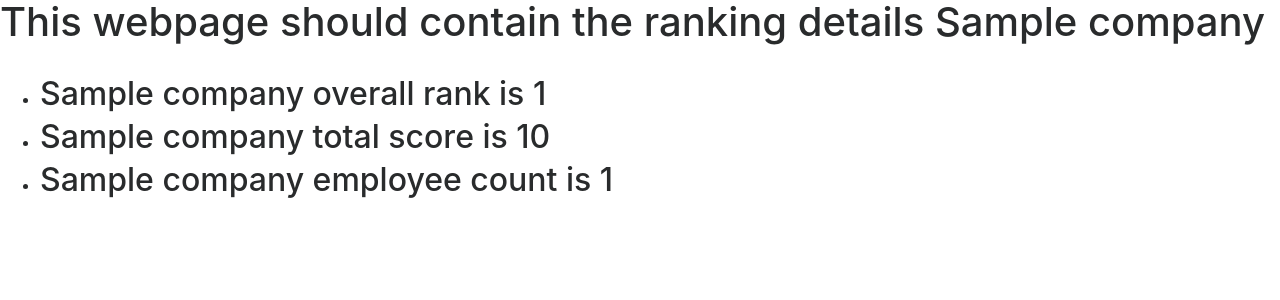
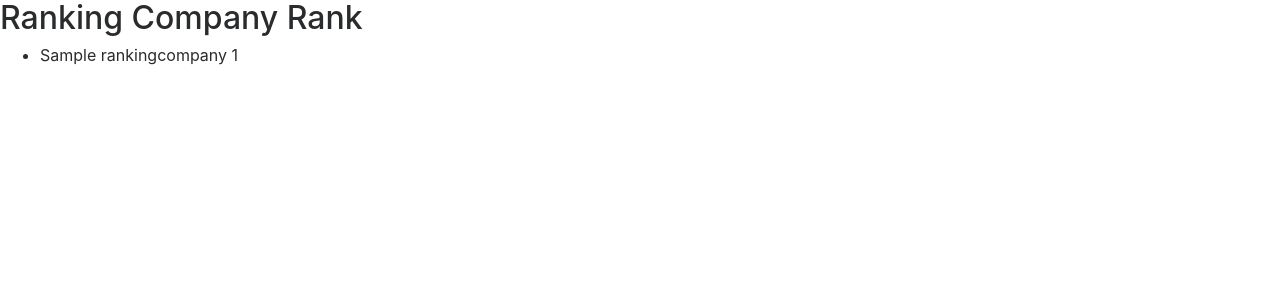
Before and after one commit to aayush848484/Project-Howard-DI, a Django app: page /company/1/ in a window 1280 px wide. Shown: the top 300 px of the page. Run offline with Django 3.2, Linux system fonts and the light colour scheme; tables that the repository leaves empty hold one stand-in row (values such as "Sample post"); some libraries are stand-ins or nearby versions.

Commit message:
Added the Individual Company Ranking and the Ranking Table for each individual ranking company.

```diff
--- a/Company/urls.py
+++ b/Company/urls.py
@@ -9,6 +9,8 @@ urlpatterns = [
     url(r'^(?P<company_id>[0-9]+)/$', views.readCompany, name='Read Company'),
     url(r'^$', views.index, name='Index'),
     url(r'^ranking_company/$', views.rankingCompany_details, name = "Ranking Company Details"),
+    url(r'ranking_company/(?P<ranking_company_id>[0-9]+)/$', views.rankingCompanyIndividualRankings,
+        name="Individual Rankings"),
     url(r'^company_and_ranking_company/$', views.companyAndRankingCompany, name= "Company And Ranking Company"),
     url(r'^search_result/(?P<rank_object>[0-9]+)/$', views.search_result, name = "Search Result")
 ]
--- a/Company/views.py
+++ b/Company/views.py
@@ -43,7 +43,12 @@ def record(request):
 def readCompany(request, company_id):
     #  Retrieve all the records of the company useing the company ID.
     #  Send it to the html file which will render it.
-    company_details = Company.objects.get(pk = company_id)
+    #  company_details = Company.objects.get(pk = company_id)
+    company_details = dict()
+    company_name = Company.objects.get(id = company_id)
+    a = CompanyRanking.objects.filter(company = company_id)
+    for each_record in a:
+        company_details[each_record.rankingCompany.name] = each_record.rank
     context = {'company_details': company_details}
     return render(request, 'Company/templates/company_details.html', context)
 
@@ -53,6 +58,15 @@ def rankingCompany_details(request):
     context = {'rankings_company': rankings_company }
     return render(request, 'Company/templates/ranking_company_details.html', context)
 
+def rankingCompanyIndividualRankings(request, ranking_company_id):
+    companies_ranked = CompanyRanking.objects.filter(rankingCompany__id = ranking_company_id)
+    return_dict = dict()
+    for individual_companies in companies_ranked:
+        return_dict[Company.objects.get(id = individual_companies.company_id)] = individual_companies.rank
+    context = {
+        'return_dict': return_dict
+    }
+    return render(request, 'Company/templates/ranking_company_ranking.html', context)
 
 def search_result(request, rank_object):
     return render(request, 'Company/templates/search_result.html', {'rank_object': rank_object})
--- a/templates/Company/templates/company_and_ranking_company.html
+++ b/templates/Company/templates/company_and_ranking_company.html
@@ -1,8 +1,7 @@
 {% extends 'base.html' %}
 {% block content %}
-    <h1>This page should have a form for taking Name of Company and Name of Ranking Source as Input and
-    retrieve the corresponding record.</h1>
-
+    <h1> Give input to the following fields</h1>
+    <br>
     <form action="/company/company_and_ranking_company/" method="post">
     {% csrf_token %}
     {{ form }}
--- a/templates/Company/templates/company_details.html
+++ b/templates/Company/templates/company_details.html
@@ -1,11 +1,12 @@
 {% extends "base.html" %}
 
 {% block content %}
-    <h1> This webpage should contain the ranking details {{ company_details.name }}</h1>
-    <br>
-    <ul>
-    <li><h2> {{ company_details.name }} overall rank is {{ company_details.final_rank }}</h2></li>
-    <li><h2> {{ company_details.name }} total score is {{ company_details.score}}</h2></li>
-    <li><h2> {{ company_details.name }} employee count is {{ company_details.employee_count }}</h2></li>
-    </ul>
+    {% if company_details %}
+        <h2> Ranking Company  Rank</h2>
+        <ul>
+        {% for key, value in company_details.items %}
+            <li>{{ key }} {{ value }}</li>
+        {% endfor %}
+        </ul>
+    {% endif %}
 {% endblock %}
--- a/templates/Company/templates/index.html
+++ b/templates/Company/templates/index.html
@@ -2,7 +2,7 @@
 
 {% block content %}
     <h1 class = "page-header"> Diversity Index. </h1>
-
+    <br>
     {% if company_rankings_final %}
         <table class = "table">
         <thead>
@@ -31,7 +31,7 @@
     <ul>
         <li><a href= "/company/add_record/" > Input Records </a> <br></li>
     <li><a href="/company/read_records/"> Scrape Records </a> <br></li>
-    <li><a href="/company/ranking_company/"> Want to view ranking of Individual Companies?</a> <br></li>
+    <li><a href="/company/ranking_company/"> Details about </a> <br></li>
     <li><a href="/company/company_and_ranking_company/"> Want to retrieve record for a particular company from a particular Source.</a></li>
     </ul>
 {% endblock %}
--- a/templates/Company/templates/ranking_company_details.html
+++ b/templates/Company/templates/ranking_company_details.html
@@ -14,7 +14,7 @@
         {% for ranking_company in rankings_company %}
             <tr>
             <th scope="row">{{ forloop.counter }}</th>
-            <td>{{ ranking_company.name }}</td>
+            <td><a href = "/company/ranking_company/{{ ranking_company.id }}">{{ ranking_company.name }} </a></td>
             <td>{{ ranking_company.source }}</td>
             <td>{{ ranking_company.count }}</td>
             </tr>
```
Also changed, not shown: templates/Company/templates/ranking_company_ranking.html (added, +11 -0 lines), Company/models.py (line endings or trailing spaces), db.sqlite3 (deleted).
